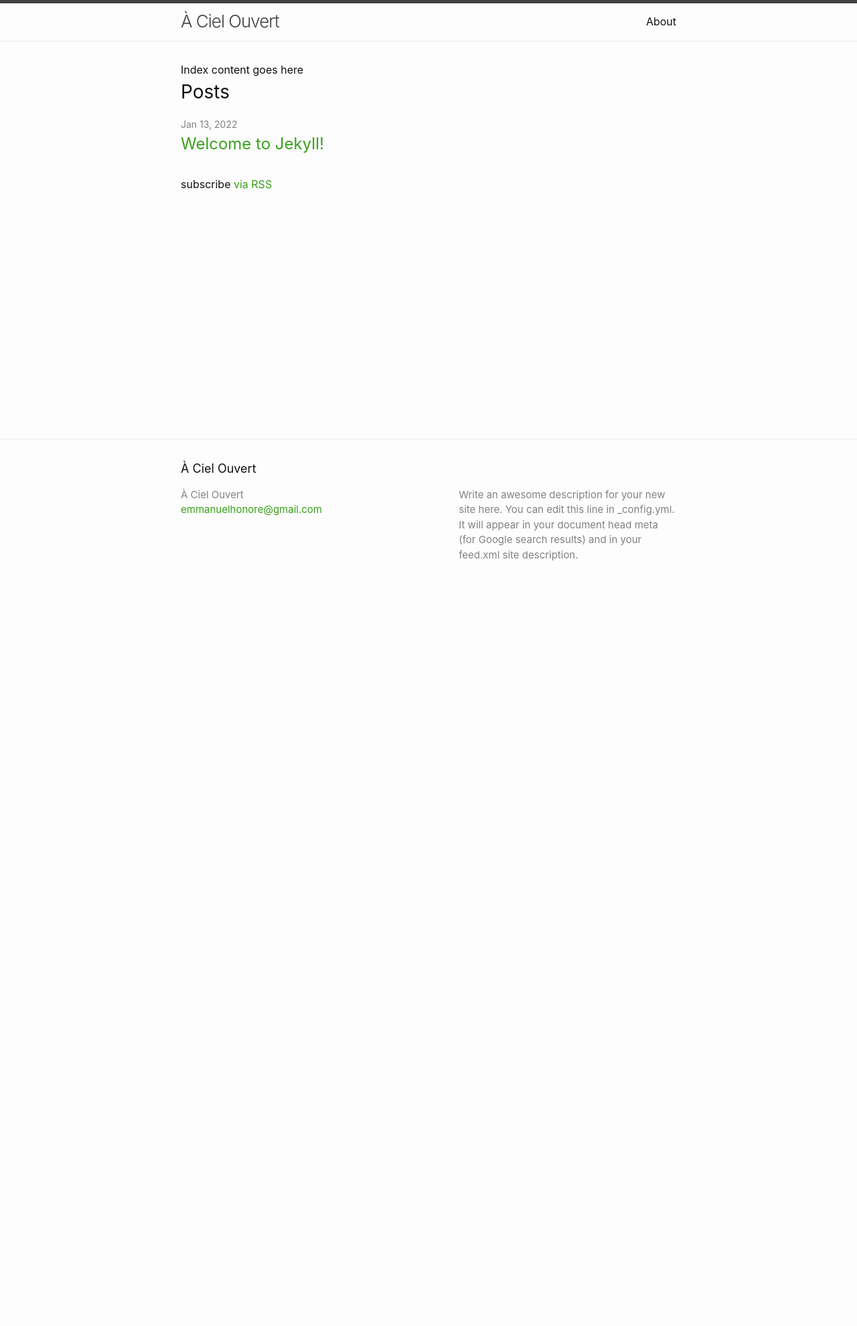
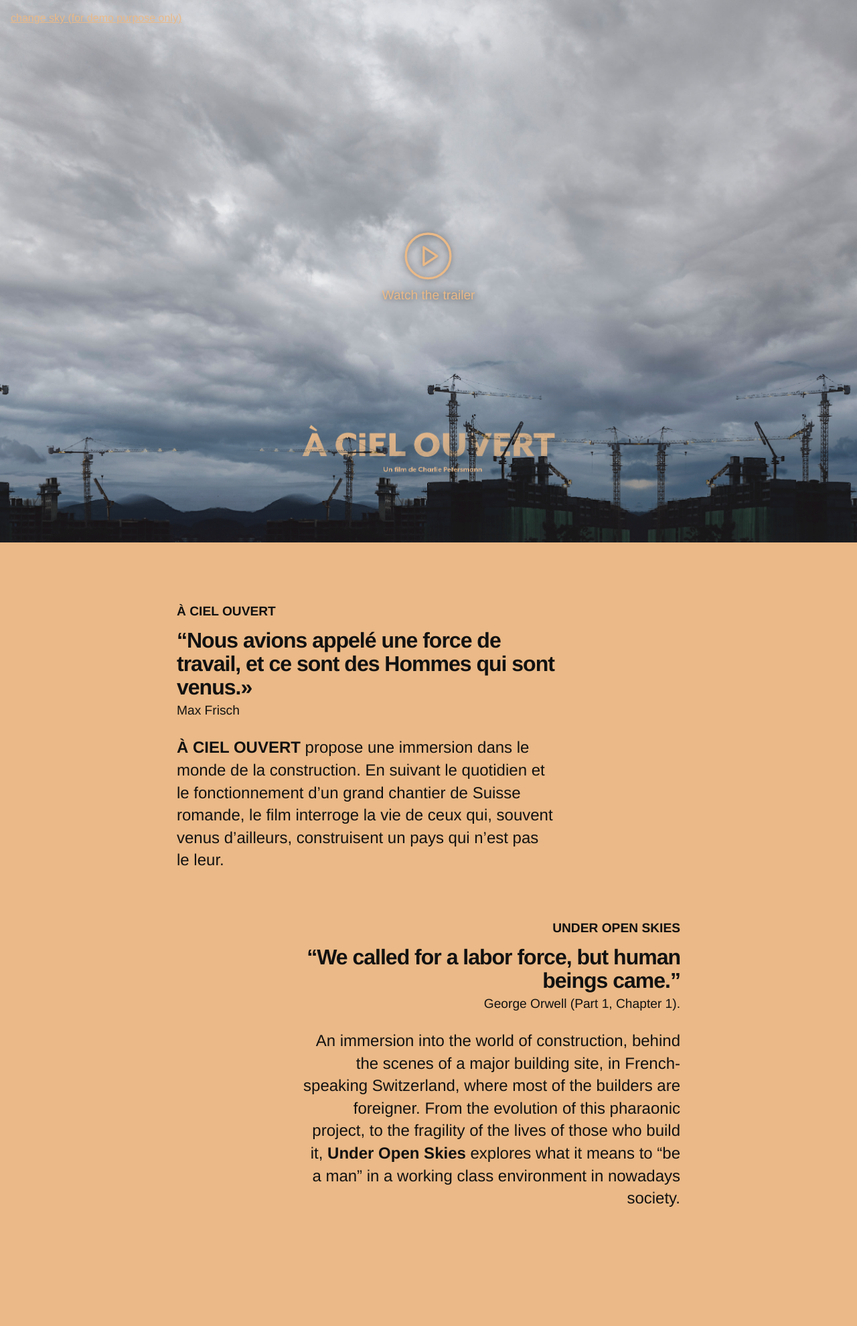
Before and after one commit to emmanuelhonore/ACO, a Jekyll site: the page built from index.html, in a window 1280 px wide. Shown: the whole page at 67% size. Built offline with Jekyll 4.4.1, drawn with Linux system fonts in a browser that asks for light colours; some web fonts are replaced; before the commit the page ends 900 px from its top, so only the background shows below that.

Commit message:
Add trailer, hero image and text draft

```diff
--- a/_includes/footer.html
+++ b/_includes/footer.html
@@ -1,37 +1,3 @@
-<footer class="site-footer h-card">
-  <data class="u-url" href="{{ "/" | relative_url }}"></data>
 
-  <div class="wrapper">
-
-    <h2 class="footer-heading">{{ site.title | escape }}</h2>
-
-    <div class="footer-col-wrapper">
-      <div class="footer-col footer-col-1">
-        <ul class="contact-list">
-          <li class="p-name">
-            {%- if site.author -%}
-              {{ site.author | escape }}
-            {%- else -%}
-              {{ site.title | escape }}
-            {%- endif -%}
-            </li>
-            {%- if site.email -%}
-            <li><a class="u-email" href="mailto:{{ site.email }}">{{ site.email }}</a></li>
-            {%- endif -%}
-        </ul>
-      </div>
-
-      <div class="footer-col footer-col-2">
-        {%- include social.html -%}
-      </div>
-
-      <div class="footer-col footer-col-3">
-        <p>{{- site.description | escape -}}</p>
-      </div>
-    </div>
-
-  </div>
-
-</footer>
 
 <script src="{{ "/assets/js/script.js" | relative_url }}"></script>
--- a/_includes/head.html
+++ b/_includes/head.html
@@ -3,6 +3,7 @@
   <meta http-equiv="X-UA-Compatible" content="IE=edge">
   <meta name="viewport" content="width=device-width, initial-scale=1">
   {%- seo -%}
+  <link rel="stylesheet" href="https://use.typekit.net/vsz3chn.css">
   <link rel="stylesheet" href="{{ "/assets/main.css" | relative_url }}">
   {%- feed_meta -%}
   {%- if jekyll.environment == 'production' and site.google_analytics -%}
--- a/_includes/header.html
+++ b/_includes/header.html
@@ -1,30 +1,16 @@
 <header class="site-header" role="banner">
-
-  <div class="wrapper">
-    {%- assign default_paths = site.pages | map: "path" -%}
-    {%- assign page_paths = site.header_pages | default: default_paths -%}
-    <a class="site-title" rel="author" href="{{ "/" | relative_url }}">{{ site.title | escape }}</a>
-
-    {%- if page_paths -%}
-      <nav class="site-nav">
-        <input type="checkbox" id="nav-trigger" class="nav-trigger" />
-        <label for="nav-trigger">
-          <span class="menu-icon">
-            <svg viewBox="0 0 18 15" width="18px" height="15px">
-              <path d="M18,1.484c0,0.82-0.665,1.484-1.484,1.484H1.484C0.665,2.969,0,2.304,0,1.484l0,0C0,0.665,0.665,0,1.484,0 h15.032C17.335,0,18,0.665,18,1.484L18,1.484z M18,7.516C18,8.335,17.335,9,16.516,9H1.484C0.665,9,0,8.335,0,7.516l0,0 c0-0.82,0.665-1.484,1.484-1.484h15.032C17.335,6.031,18,6.696,18,7.516L18,7.516z M18,13.516C18,14.335,17.335,15,16.516,15H1.484 C0.665,15,0,14.335,0,13.516l0,0c0-0.82,0.665-1.483,1.484-1.483h15.032C17.335,12.031,18,12.695,18,13.516L18,13.516z"/>
-            </svg>
-          </span>
-        </label>
-
-        <div class="trigger">
-          {%- for path in page_paths -%}
-            {%- assign my_page = site.pages | where: "path", path | first -%}
-            {%- if my_page.title -%}
-            <a class="page-link" href="{{ my_page.url | relative_url }}">{{ my_page.title | escape }}</a>
-            {%- endif -%}
-          {%- endfor -%}
-        </div>
-      </nav>
-    {%- endif -%}
-  </div>
+  <section class="hero">
+    <div id="skyswitch">change sky (for demo purpose only)</div>
+    <div id="player-toggle" class="player-toggle">
+      <svg viewBox="0 0 24 24" width="80" height="80" stroke="currentColor" stroke-width="1" fill="none" stroke-linecap="round" stroke-linejoin="round" class="css-i6dzq1"><circle cx="12" cy="12" r="10"></circle><polygon points="10 8 16 12 10 16 10 8"></polygon></svg>
+      <p>Watch the trailer</p>
+    </div>
+    <div id="player" class="player">
+      <div style="padding:56.25% 0 0 0;position:relative;"><iframe src="https://player.vimeo.com/video/577635596?h=9c34b01cb2&title=0&byline=0&portrait=0" style="position:absolute;top:0;left:0;width:100%;height:100%;" frameborder="0" allow="autoplay; fullscreen; picture-in-picture" allowfullscreen></iframe></div><script src="https://player.vimeo.com/api/player.js"></script>
+    </div>
+    <div class="image">
+      <div id="sky" class="image__bg"></div>
+      <div class="image__front"></div>
+    </div>
+  </section>
 </header>
--- a/_posts/2022-01-12-welcome-to-jekyll.markdown
+++ /dev/null
@@ -1,29 +0,0 @@
----
-layout: post
-title:  "Welcome to Jekyll!"
-date:   2022-01-12 19:40:29 -0600
-categories: jekyll update
----
-You’ll find this post in your `_posts` directory. Go ahead and edit it and re-build the site to see your changes. You can rebuild the site in many different ways, but the most common way is to run `jekyll serve`, which launches a web server and auto-regenerates your site when a file is updated.
-
-Jekyll requires blog post files to be named according to the following format:
-
-`YEAR-MONTH-DAY-title.MARKUP`
-
-Where `YEAR` is a four-digit number, `MONTH` and `DAY` are both two-digit numbers, and `MARKUP` is the file extension representing the format used in the file. After that, include the necessary front matter. Take a look at the source for this post to get an idea about how it works.
-
-Jekyll also offers powerful support for code snippets:
-
-{% highlight ruby %}
-def print_hi(name)
-  puts "Hi, #{name}"
-end
-print_hi('Tom')
-#=> prints 'Hi, Tom' to STDOUT.
-{% endhighlight %}
-
-Check out the [Jekyll docs][jekyll-docs] for more info on how to get the most out of Jekyll. File all bugs/feature requests at [Jekyll’s GitHub repo][jekyll-gh]. If you have questions, you can ask them on [Jekyll Talk][jekyll-talk].
-
-[jekyll-docs]: https://jekyllrb.com/docs/home
-[jekyll-gh]:   https://github.com/jekyll/jekyll
-[jekyll-talk]: https://talk.jekyllrb.com/
--- a/_sass/aco.scss
+++ b/_sass/aco.scss
@@ -1,18 +1,20 @@
 @charset "utf-8";
 
 // Define defaults for each variable.
-
-$base-font-family: -apple-system, BlinkMacSystemFont, "Segoe UI", Roboto, Helvetica, Arial, sans-serif, "Apple Color Emoji", "Segoe UI Emoji", "Segoe UI Symbol" !default;
+$base-font-family: mr-eaves-xl-modern, Avenir, Helvetica, Arial, sans-serif, "Apple Color Emoji", "Segoe UI Emoji", "Segoe UI Symbol" !default;
 $base-font-size:   16px !default;
 $base-font-weight: 400 !default;
+$bold-font-weight: 700;
+$heavy-font-weight: 800;
+
 $small-font-size:  $base-font-size * 0.875 !default;
-$base-line-height: 1.5 !default;
+$base-line-height: 1.4 !default;
 
-$spacing-unit:     30px !default;
+$spacing-unit:     1.5rem !default;
 
 $text-color:       #111 !default;
 $background-color: #fdfdfd !default;
-$brand-color:      #38a019 !default;
+$brand-color:      rgb(234, 185, 135) !default;
 
 $grey-color:       #828282 !default;
 $grey-color-light: lighten($grey-color, 40%) !default;
@@ -45,7 +47,7 @@ $on-laptop:        800px !default;
 
 // Import partials.
 @import
-  "minima/base",
-  "minima/layout",
-  "minima/syntax-highlighting"
+  "aco/base",
+  "aco/layout",
+  "aco/syntax-highlighting"
 ;
--- a/_sass/minima/_base.scss
+++ b/_sass/aco/_base.scss
@@ -35,9 +35,13 @@ body {
  */
 h1, h2, h3, h4, h5, h6,
 p, blockquote, pre,
-ul, ol, dl, figure,
+ul, ol, dl,
 %vertical-rhythm {
   margin-bottom: $spacing-unit / 2;
+}
+
+figure {
+  margin-bottom: $spacing-unit;
 }
 
 
@@ -68,11 +72,6 @@ figure > img {
   display: block;
 }
 
-figcaption {
-  font-size: $small-font-size;
-}
-
-
 
 /**
  * Lists
@@ -94,10 +93,28 @@ li {
  * Headings
  */
 h1, h2, h3, h4, h5, h6 {
-  font-weight: $base-font-weight;
+  font-weight: $heavy-font-weight;
 }
 
-
+h1 {
+  font-size: unquote("clamp(.8rem, 2.1vw - 0.1rem, 1.2rem)");
+  text-transform: uppercase;
+}
+p {
+  font-size: unquote("clamp(1rem, 2.7vw - 0.2rem, 1.5rem)");
+}
+blockquote p{
+  font-size: unquote("clamp(1.5rem, 2.7vw + 0.3rem, 2rem)");
+  font-weight: $heavy-font-weight;
+  line-height: 1.1;
+}
+figcaption {
+  font-size: unquote("clamp(.8rem, 2.1vw - 0.1rem, 1.2rem)");
+  margin-top: -.5rem;
+}
+b {
+  font-weight: $heavy-font-weight;
+}
 
 /**
  * Links
@@ -129,12 +146,7 @@ a {
  * Blockquotes
  */
 blockquote {
-  color: $grey-color;
-  border-left: 4px solid $grey-color-light;
-  padding-left: $spacing-unit / 2;
-  @include relative-font-size(1.125);
   letter-spacing: -1px;
-  font-style: italic;
 
   > :last-child {
     margin-bottom: 0;
@@ -148,7 +160,6 @@ blockquote {
  */
 pre,
 code {
-  @include relative-font-size(0.9375);
   border: 1px solid $grey-color-light;
   border-radius: 3px;
   background-color: #eef;
@@ -222,33 +233,3 @@ pre {
     padding-top: 5px;
   }
 }
-
-
-
-/**
- * Tables
- */
-table {
-  margin-bottom: $spacing-unit;
-  width: 100%;
-  text-align: $table-text-align;
-  color: lighten($text-color, 18%);
-  border-collapse: collapse;
-  border: 1px solid $grey-color-light;
-  tr {
-    &:nth-child(even) {
-      background-color: lighten($grey-color-light, 6%);
-    }
-  }
-  th, td {
-    padding: ($spacing-unit / 3) ($spacing-unit / 2);
-  }
-  th {
-    background-color: lighten($grey-color-light, 3%);
-    border: 1px solid darken($grey-color-light, 4%);
-    border-bottom-color: darken($grey-color-light, 12%);
-  }
-  td {
-    border: 1px solid $grey-color-light;
-  }
-}
--- /dev/null
+++ b/_sass/aco/_layout.scss
@@ -0,0 +1,180 @@
+/**
+ * Site header
+ */
+.site-header {
+  min-height: 90vh;
+
+  // Positioning context for the mobile navigation icon
+  position: relative;
+}
+
+
+/**
+ * Site footer
+ */
+.site-footer {
+  border-top: 1px solid $grey-color-light;
+  padding: $spacing-unit 0;
+}
+
+.footer-heading {
+  @include relative-font-size(1.125);
+  margin-bottom: $spacing-unit / 2;
+}
+
+.contact-list,
+.social-media-list {
+  list-style: none;
+  margin-left: 0;
+}
+
+.footer-col-wrapper {
+  @include relative-font-size(0.9375);
+  color: $grey-color;
+  margin-left: -$spacing-unit / 2;
+  @extend %clearfix;
+}
+
+.footer-col {
+  float: left;
+  margin-bottom: $spacing-unit / 2;
+  padding-left: $spacing-unit / 2;
+}
+
+.footer-col-1 {
+  width: -webkit-calc(35% - (#{$spacing-unit} / 2));
+  width:         calc(35% - (#{$spacing-unit} / 2));
+}
+
+.footer-col-2 {
+  width: -webkit-calc(20% - (#{$spacing-unit} / 2));
+  width:         calc(20% - (#{$spacing-unit} / 2));
+}
+
+.footer-col-3 {
+  width: -webkit-calc(45% - (#{$spacing-unit} / 2));
+  width:         calc(45% - (#{$spacing-unit} / 2));
+}
+
+@include media-query($on-laptop) {
+  .footer-col-1,
+  .footer-col-2 {
+    width: -webkit-calc(50% - (#{$spacing-unit} / 2));
+    width:         calc(50% - (#{$spacing-unit} / 2));
+  }
+
+  .footer-col-3 {
+    width: -webkit-calc(100% - (#{$spacing-unit} / 2));
+    width:         calc(100% - (#{$spacing-unit} / 2));
+  }
+}
+
+@include media-query($on-palm) {
+  .footer-col {
+    float: none;
+    width: -webkit-calc(100% - (#{$spacing-unit} / 2));
+    width:         calc(100% - (#{$spacing-unit} / 2));
+  }
+}
+
+
+/**
+ * Header
+ */
+
+ // demo only
+ #skyswitch {
+  position: absolute;
+  left: 1rem;
+  top: 1rem;
+  color: $brand-color;
+  text-decoration: underline;
+  z-index: 10;
+  cursor: pointer;
+ }
+.hero {
+  position: absolute;
+  width: 100%;
+  height: 100%;
+}
+.player {
+  position: absolute;
+    z-index: 100;
+    width: 100%;
+    display: block;
+    height: 100%;
+    display: flex;
+    justify-content: center;
+    align-items: center;
+    background: rgba(0,0,0,.6);
+    visibility: hidden;
+    opacity: 0;
+    transition: visibility 0s, opacity 0.5s linear;
+
+  &.enabled {
+    visibility: visible;
+  opacity: 1;
+  }
+
+& > div {
+  width: unquote("clamp(350px, 700px, 75%)");
+}
+}
+.player-toggle{
+  position: absolute;
+  z-index: 100;
+  top: 50%; left: 50%;
+  transform: translate(-50%, -50%);
+  cursor: pointer;
+  text-align: center;
+  color: $brand-color;
+  filter: drop-shadow( 0 1px 6px rgba(0, 0, 0, .5)) drop-shadow( 0 1px 2px rgba(0, 0, 0, .1));
+  p {
+    font-size: unquote("clamp(.8rem, 2.1vw - 0.1rem, 1.2rem)");
+  }
+  svg {
+    transition: transform .1s;
+  }
+  &:hover svg{
+    transform: scale(1.1);
+  }
+}
+
+.image {}
+.image__bg {
+  width: 100%;
+  height: 100%;
+  position: absolute;
+  background-color: $text-color;
+  background-image: url("/assets/imgs/aco-sky-default.jpg");
+  background-position: bottom center;
+  background-size: cover;
+}
+.image__front {
+  width: 100%;
+  height: 100%;
+  position: absolute;
+  background-image: url("/assets/imgs/aco-title-large.png");
+  background-position: bottom center;
+  background-size: cover;
+}
+
+/**
+ * Page content
+ */
+.page-content {
+  padding: 10vh 0 10vh 0;
+  flex: 1;
+
+  background-color: $brand-color;
+}
+
+article {
+  margin-bottom: $spacing-unit * 3;
+  width: unquote("max(350px, 75%)");
+}
+
+.lang-en {
+  text-align: right;
+  float: right;
+}
--- a/_sass/minima/_layout.scss
+++ /dev/null
@@ -1,255 +0,0 @@
-/**
- * Site header
- */
-.site-header {
-  border-top: 5px solid $grey-color-dark;
-  border-bottom: 1px solid $grey-color-light;
-  min-height: $spacing-unit * 1.865;
-
-  // Positioning context for the mobile navigation icon
-  position: relative;
-}
-
-.site-title {
-  @include relative-font-size(1.625);
-  font-weight: 300;
-  line-height: $base-line-height * $base-font-size * 2.25;
-  letter-spacing: -1px;
-  margin-bottom: 0;
-  float: left;
-
-  &,
-  &:visited {
-    color: $grey-color-dark;
-  }
-}
-
-.site-nav {
-  float: right;
-  line-height: $base-line-height * $base-font-size * 2.25;
-
-  .nav-trigger {
-      display: none;
-  }
-
-  .menu-icon {
-    display: none;
-  }
-
-  .page-link {
-    color: $text-color;
-    line-height: $base-line-height;
-
-    // Gaps between nav items, but not on the last one
-    &:not(:last-child) {
-      margin-right: 20px;
-    }
-  }
-
-  @include media-query($on-palm) {
-    position: absolute;
-    top: 9px;
-    right: $spacing-unit / 2;
-    background-color: $background-color;
-    border: 1px solid $grey-color-light;
-    border-radius: 5px;
-    text-align: right;
-
-    label[for="nav-trigger"] {
-      display: block;
-      float: right;
-      width: 36px;
-      height: 36px;
-      z-index: 2;
-      cursor: pointer;
-    }
-
-    .menu-icon {
-      display: block;
-      float: right;
-      width: 36px;
-      height: 26px;
-      line-height: 0;
-      padding-top: 10px;
-      text-align: center;
-
-      > svg {
-        fill: $grey-color-dark;
-      }
-    }
-
-    input ~ .trigger {
-      clear: both;
-      display: none;
-    }
-
-    input:checked ~ .trigger {
-      display: block;
-      padding-bottom: 5px;
-    }
-
-    .page-link {
-      display: block;
-      padding: 5px 10px;
-
-      &:not(:last-child) {
-        margin-right: 0;
-      }
-      margin-left: 20px;
-    }
-  }
-}
-
-
-
-/**
- * Site footer
- */
-.site-footer {
-  border-top: 1px solid $grey-color-light;
-  padding: $spacing-unit 0;
-}
-
-.footer-heading {
-  @include relative-font-size(1.125);
-  margin-bottom: $spacing-unit / 2;
-}
-
-.contact-list,
-.social-media-list {
-  list-style: none;
-  margin-left: 0;
-}
-
-.footer-col-wrapper {
-  @include relative-font-size(0.9375);
-  color: $grey-color;
-  margin-left: -$spacing-unit / 2;
-  @extend %clearfix;
-}
-
-.footer-col {
-  float: left;
-  margin-bottom: $spacing-unit / 2;
-  padding-left: $spacing-unit / 2;
-}
-
-.footer-col-1 {
-  width: -webkit-calc(35% - (#{$spacing-unit} / 2));
-  width:         calc(35% - (#{$spacing-unit} / 2));
-}
-
-.footer-col-2 {
-  width: -webkit-calc(20% - (#{$spacing-unit} / 2));
-  width:         calc(20% - (#{$spacing-unit} / 2));
-}
-
-.footer-col-3 {
-  width: -webkit-calc(45% - (#{$spacing-unit} / 2));
-  width:         calc(45% - (#{$spacing-unit} / 2));
-}
-
-@include media-query($on-laptop) {
-  .footer-col-1,
-  .footer-col-2 {
-    width: -webkit-calc(50% - (#{$spacing-unit} / 2));
-    width:         calc(50% - (#{$spacing-unit} / 2));
-  }
-
-  .footer-col-3 {
-    width: -webkit-calc(100% - (#{$spacing-unit} / 2));
-    width:         calc(100% - (#{$spacing-unit} / 2));
-  }
-}
-
-@include media-query($on-palm) {
-  .footer-col {
-    float: none;
-    width: -webkit-calc(100% - (#{$spacing-unit} / 2));
-    width:         calc(100% - (#{$spacing-unit} / 2));
-  }
-}
-
-
-
-/**
- * Page content
- */
-.page-content {
-  padding: $spacing-unit 0;
-  flex: 1;
-}
-
-.page-heading {
-  @include relative-font-size(2);
-}
-
-.post-list-heading {
-  @include relative-font-size(1.75);
-}
-
-.post-list {
-  margin-left: 0;
-  list-style: none;
-
-  > li {
-    margin-bottom: $spacing-unit;
-  }
-}
-
-.post-meta {
-  font-size: $small-font-size;
-  color: $grey-color;
-}
-
-.post-link {
-  display: block;
-  @include relative-font-size(1.5);
-}
-
-
-
-/**
- * Posts
- */
-.post-header {
-  margin-bottom: $spacing-unit;
-}
-
-.post-title {
-  @include relative-font-size(2.625);
-  letter-spacing: -1px;
-  line-height: 1;
-
-  @include media-query($on-laptop) {
-    @include relative-font-size(2.25);
-  }
-}
-
-.post-content {
-  margin-bottom: $spacing-unit;
-
-  h2 {
-    @include relative-font-size(2);
-
-    @include media-query($on-laptop) {
-      @include relative-font-size(1.75);
-    }
-  }
-
-  h3 {
-    @include relative-font-size(1.625);
-
-    @include media-query($on-laptop) {
-      @include relative-font-size(1.375);
-    }
-  }
-
-  h4 {
-    @include relative-font-size(1.25);
-
-    @include media-query($on-laptop) {
-      @include relative-font-size(1.125);
-    }
-  }
-}
--- a/assets/js/script.js
+++ b/assets/js/script.js
@@ -1 +1,58 @@
-console.log("yeah");
+var currentTime = new Date();
+
+var startdefault = new Date();
+startdefault.setHours(5,30,0);
+var startMorning = new Date();
+startMorning.setHours(10,30,0);
+var startAfternoon = new Date();
+startAfternoon.setHours(12,30,0);
+var startEvening = new Date();
+startEvening.setHours(17,30,0);
+var startNight = new Date();
+startNight.setHours(21,30,0);
+
+var $sky = document.getElementById('sky');
+
+
+if(currentTime < startdefault) {
+  // nightsky
+  $sky.style.backgroundImage="url(/assets/imgs/aco-sky-night.jpg)";
+}
+else if(currentTime >= startdefault && currentTime < startMorning ) {
+  // do nothing
+}
+else if(currentTime >= startMorning && currentTime < startAfternoon ) {
+  // morning sky
+  $sky.style.backgroundImage="url(/assets/imgs/aco-sky-morning.jpg)";
+}
+else if(currentTime >= startAfternoon && currentTime < startEvening ) {
+  // afternoon sky
+  $sky.style.backgroundImage="url(/assets/imgs/aco-sky-afternoon.jpg)";
+}
+else if(currentTime >= startEvening && currentTime < startNight ) {
+  // do nothing
+}
+else if(currentTime >= startNight) {
+  // night sky
+  $sky.style.backgroundImage="url(/assets/imgs/aco-sky-night.jpg)";
+}
+
+
+// for example purpose only
+var skys = ["url(/assets/imgs/aco-sky-night.jpg)", "url(/assets/imgs/aco-sky-default.jpg)", "url(/assets/imgs/aco-sky-morning.jpg)", "url(/assets/imgs/aco-sky-afternoon.jpg)"];
+var index = 0;
+var $skySwitch = document.getElementById('skyswitch');
+
+$skySwitch.addEventListener('click', Event => {
+  $sky.style.backgroundImage= skys[index];
+  index++;
+  if (index >= 4) { index = 0; }
+});
+
+// toggle trailer
+var $trailer = document.getElementById('player');
+var $trailerToggle = document.getElementById('player-toggle');
+
+$trailerToggle.addEventListener('click', Event => {
+  $trailer.classList.add('enabled');
+});
--- a/index.html
+++ b/index.html
@@ -4,4 +4,24 @@
 
 layout: home
 ---
-Index content goes here
+<article class="synopsis lang-fr">
+  <h1 class="synopsis__title">À Ciel Ouvert</h1>
+  <figure class="synopsis__quote">
+    <blockquote>
+        <p>“Nous avions appelé une force de travail, et ce sont des Hommes qui sont venus.»</p>
+    </blockquote>
+    <figcaption class="synopsis__author">Max Frisch</figcaption>
+</figure>
+  <p class="synopsis__p"><b>À CIEL OUVERT</b> propose une immersion dans le monde de la construction. En suivant le quotidien et le fonctionnement d’un grand chantier de Suisse romande, le film interroge la vie de ceux qui, souvent venus d’ailleurs, construisent un pays qui n’est pas le leur.</p>
+</article>
+
+<article class="synopsis lang-en">
+  <h1 class="synopsis__title">Under Open Skies</h1>
+  <figure class="synopsis__quote">
+    <blockquote>
+        <p>“We called for a labor force, but human beings came.”</p>
+    </blockquote>
+    <figcaption class="synopsis__author">George Orwell (Part 1, Chapter 1).</figcaption>
+</figure>
+  <p class="synopsis__p">An immersion into the world of construction, behind the scenes of a major building site, in French-speaking Switzerland, where most of the builders are foreigner. From the evolution of this pharaonic project, to the fragility of the lives of those who build it, <b>Under Open Skies</b> explores what it means to “be a man” in a working class environment in nowadays society.</p>
+</article>
```
Also changed, not shown: _sass/aco/_syntax-highlighting.scss (renamed from _sass/minima/_syntax-highlighting.scss), assets/imgs/aco-sky-afternoon.jpg (added), assets/imgs/aco-sky-default.jpg (added), assets/imgs/aco-sky-morning.jpg (added), assets/imgs/aco-sky-night.jpg (added), assets/imgs/aco-title-large.png (added), assets/imgs/aco-title.png (added), 1 other file.
